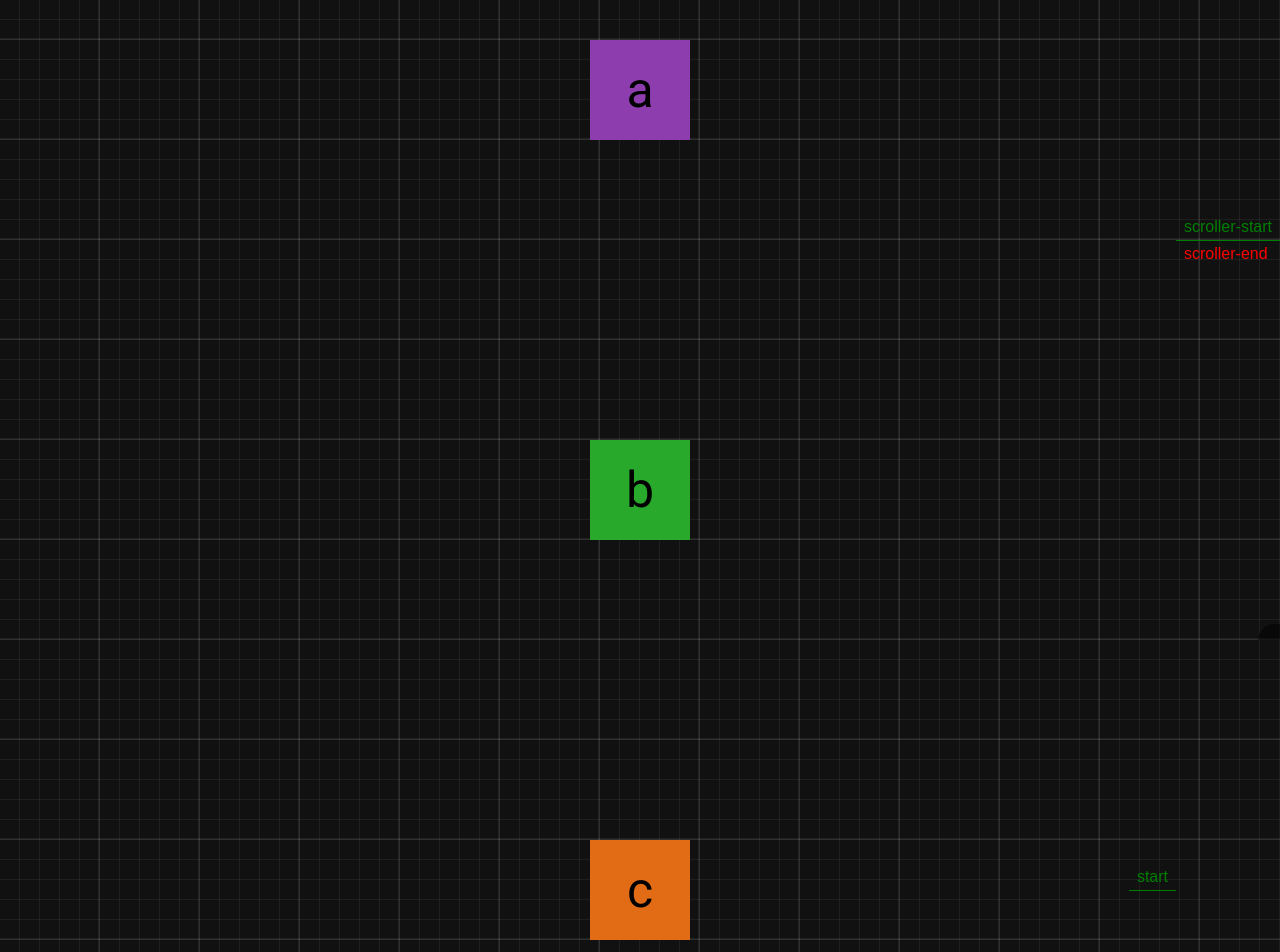
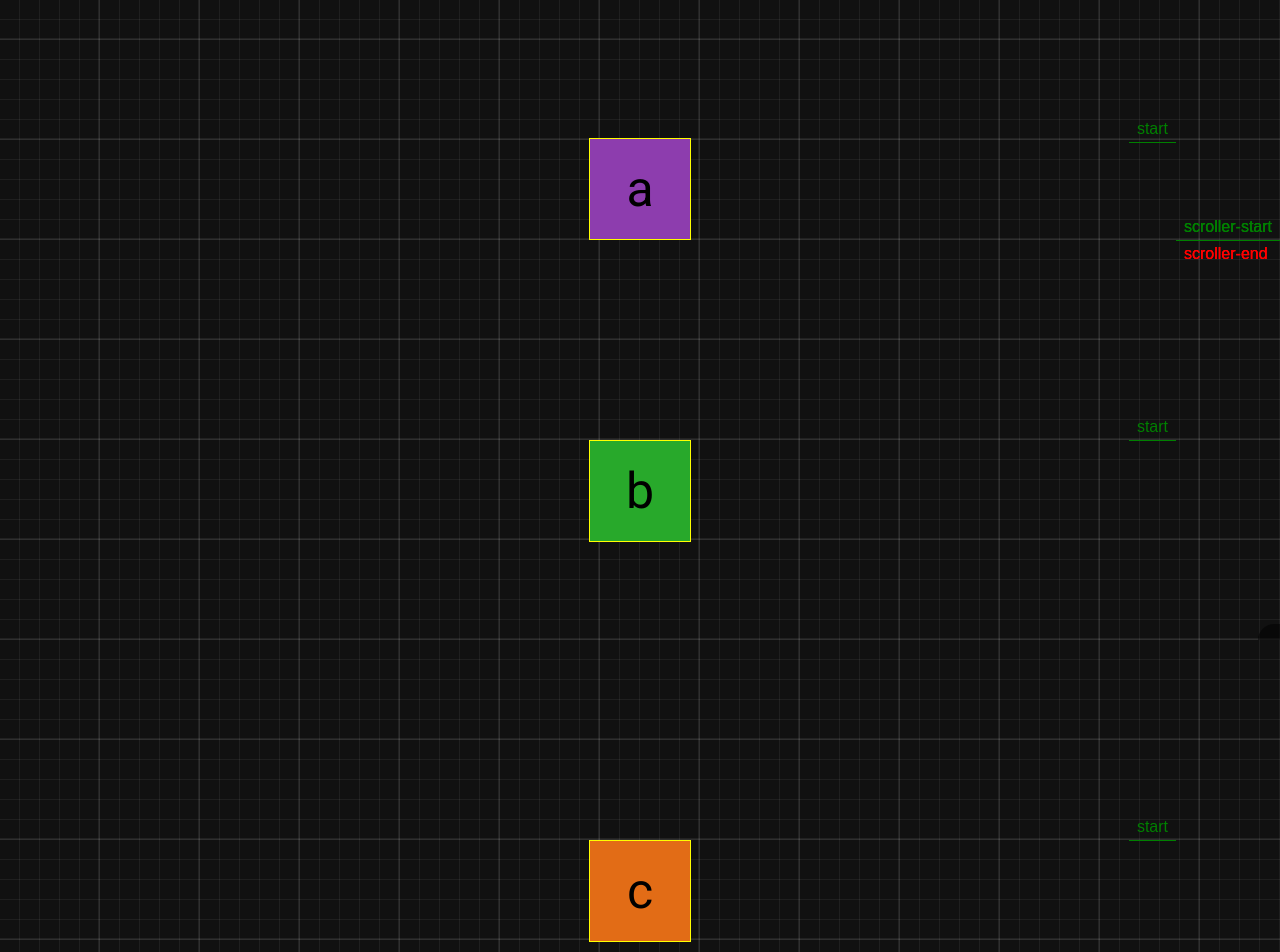
Before and after one commit to ehlyus/portfolio_site, a SvelteKit app: page / in a window 1280 px wide. Shown: the part 160-1112 px from the top of the page. Built offline with nearby package versions, Linux system fonts and the light colour scheme.

Commit message:
add scroll triggers
adds scroll triggers for boxes a and b and adds borders to boxes

```diff
--- a/src/routes/+page.svelte
+++ b/src/routes/+page.svelte
@@ -20,12 +20,27 @@
                 effects: true, // look for data-speed and data-lag attributes on elements and animate accordingly
             });
             ScrollTrigger.create({
-                trigger: ".box-c",
+                trigger: ".box-a",
                 pin: true,
-                start: "center center",
+                start: "bottom center",
                 end: "+=1000",
                 markers: true,
             });
+            ScrollTrigger.create({
+                trigger: ".box-b",
+                pin: true,
+                start: "top center",
+                end: "+=1000",
+                markers: true,
+            });
+            ScrollTrigger.create({
+                trigger: ".box-c",
+                pin: true,
+                start: "top center",
+                end: "+=1000",
+                markers: true,
+            });
+
         }, main); // <- Scope!
 
         return () => ctx.revert(); // <- Cleanup!
@@ -43,9 +58,9 @@
             <h1 class="title">Elijah Johnson's Personal Website</h1>
             <button class="button" on:click={scrollTo}> Jump to C</button>
         </header>
-        <div class="box box-a" data-speed="1">a</div>
-        <div class="box box-b" data-speed="1">b</div>
-        <div class="box box-c" data-speed="1">c</div>
+        <div class="box box-a" style="border: 1px solid yellow;" data-speed="1">a</div>
+        <div class="box box-b" style="border: 1px solid yellow;" data-speed="1">b</div>
+        <div class="box box-c" style="border: 1px solid yellow;" data-speed="1">c</div>
         <div class="line"/>
     </div>
 </div>
```
